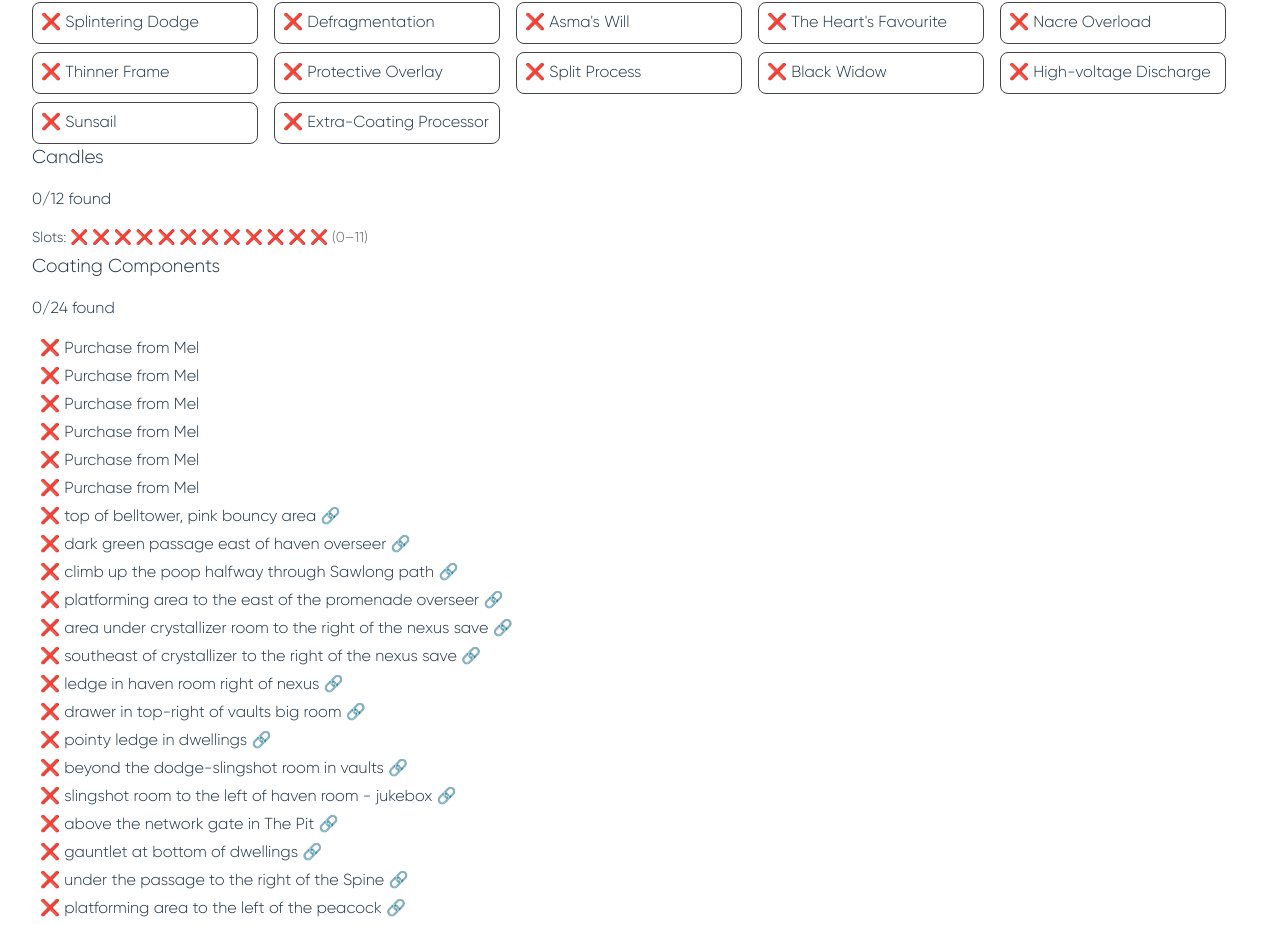
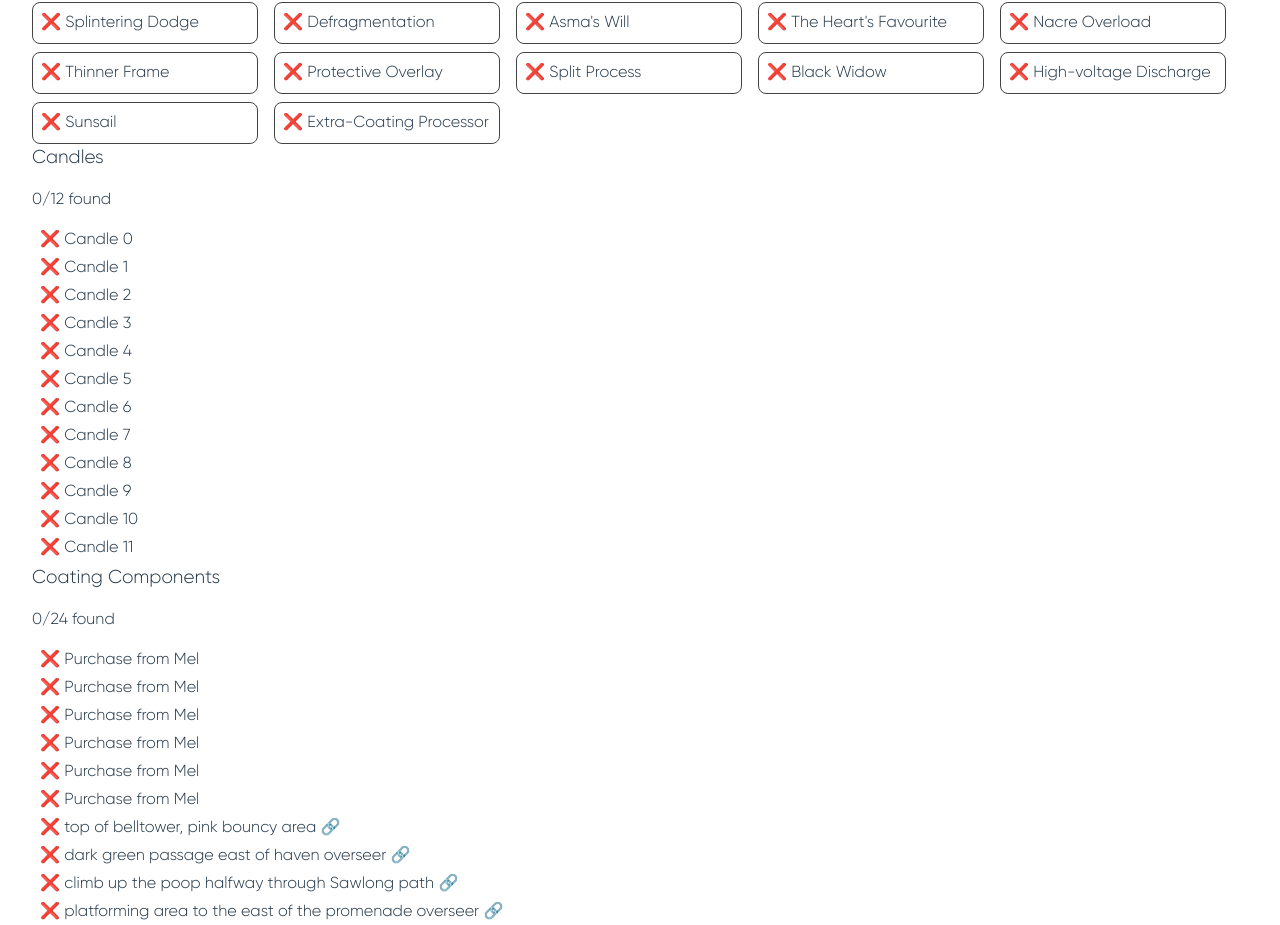
Before and after one commit to The-Black-Lodge/mio-save-analyzer, a React (Vite) app: page / in a window 1280 px wide. Shown: the part 1469-2394 px from the top of the page. Built offline with nearby package versions, Linux system fonts and the light colour scheme.

Commit message:
setup candles

```diff
--- a/src/components/Candles.jsx
+++ b/src/components/Candles.jsx
@@ -1,26 +1,45 @@
 import useSaveProvider from "../hooks/useSaveProvider"
 
-const CANDLE_INDICES = [0, 1, 2, 3, 4, 5, 6, 7, 8, 9, 10, 11]
 const CANDLES_MAX = 12
 
 const Candles = () => {
-  const { playerStats } = useSaveProvider()
+  const { playerStats, collectibles } = useSaveProvider()
   const candlesCount = playerStats?.candlesCount ?? 0
   const candlesAcquired = playerStats?.candlesAcquired ?? []
+  const candles = collectibles?.candles ?? {}
 
   return (
-    <div style={{ display: "inline-block" }}>
+    <div>
       <h3>Candles</h3>
       <p>
         {candlesCount}/{CANDLES_MAX} found
       </p>
-      <p style={{ fontSize: "0.9em", margin: "0.25rem 0" }}>
-        Slots:{" "}
-        {CANDLE_INDICES.map((i) =>
-          candlesAcquired.includes(i) ? "✅" : "❌",
-        ).join(" ")}{" "}
-        <span style={{ color: "#666" }}>(0–11)</span>
-      </p>
+      <ul>
+        {Array.from({ length: 12 }, (_, i) => {
+          const info = candles[String(i)] ?? {}
+          const description = info.description ?? ""
+          const url = info.url ?? ""
+          const acquired = candlesAcquired.includes(i)
+
+          return (
+            <li key={i} style={{ marginBottom: "0.25rem" }}>
+              {acquired ? "✅" : "❌"} {description}
+              {url ? (
+                <>
+                  {" "}
+                  <a
+                    href={url}
+                    target="_blank"
+                    rel="noopener noreferrer"
+                  >
+                    🔗
+                  </a>
+                </>
+              ) : null}
+            </li>
+          )
+        })}
+      </ul>
     </div>
   )
 }
--- a/src/components/SavePicker.jsx
+++ b/src/components/SavePicker.jsx
@@ -2,7 +2,7 @@ import { useRef } from "react"
 import useSaveProvider from "../hooks/useSaveProvider"
 
 const SavePicker = () => {
-  const { setCurrentSave, uploadSave } = useSaveProvider()
+  const { uploadSave } = useSaveProvider()
   const fileInputRef = useRef(null)
 
   const handleUploadClick = () => {
--- a/src/data/collectibles.json
+++ b/src/data/collectibles.json
@@ -56,6 +56,20 @@
     "WASHING_MACHINE",
     "ZANGY"
   ],
+  "candles": {
+    "0": { "description": "Candle 0", "url": "" },
+    "1": { "description": "Candle 1", "url": "" },
+    "2": { "description": "Candle 2", "url": "" },
+    "3": { "description": "Candle 3", "url": "" },
+    "4": { "description": "Candle 4", "url": "" },
+    "5": { "description": "Candle 5", "url": "" },
+    "6": { "description": "Candle 6", "url": "" },
+    "7": { "description": "Candle 7", "url": "" },
+    "8": { "description": "Candle 8", "url": "" },
+    "9": { "description": "Candle 9", "url": "" },
+    "10": { "description": "Candle 10", "url": "" },
+    "11": { "description": "Candle 11", "url": "" }
+  },
   "shield_fragments": {
     "0": { "description": "Purchase from Mel", "url": "" },
     "1": { "description": "Purchase from Mel", "url": "" },
```
